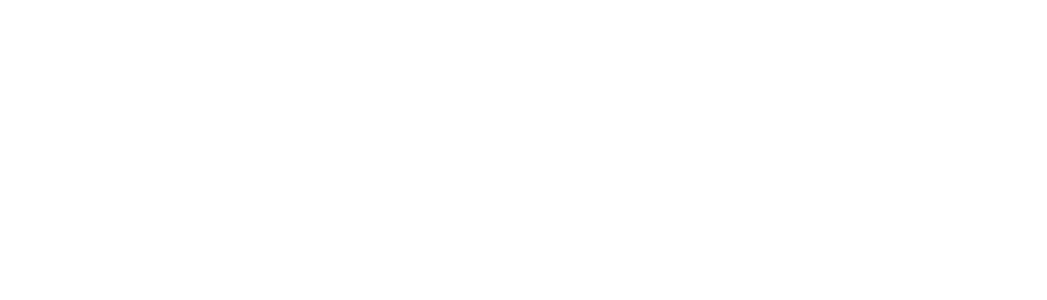
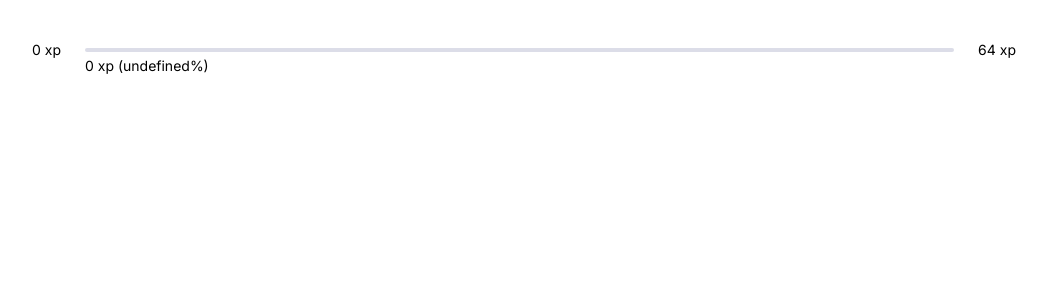
Before and after one commit to Bruno-Milford/nlw-vue, a Nuxt app in the folder movue-it-nuxt/: page / in a window 1280 px wide. Shown: the top 300 px of the page, without its empty margins (116-1163 px from the left). Built offline with nearby package versions, Linux system fonts and the light colour scheme.

Commit message:
component ExperienceBar

```diff
--- /dev/null
+++ b/movue-it-nuxt/components/atoms/ExperienceBar.vue
@@ -0,0 +1,27 @@
+<template>
+    <header class="pb-10 flex items-center">
+        <p class="text-sm">
+            {{ `${ xp.start } xp` }}
+        </p>
+        <div class="mx-4 lg:mx-6 flex-1 bg-gray-line h-1 rounded-md">
+            <div class="relative bg-green h1" :style="{ width: `${ currentXpPercentage }%` }">
+                <p class="text-sm absolute -rigth-4 w-max top-2">
+                    {{ `${ xp.current } xp (${ currentXpPercentage }%)` }}
+                </p>
+            </div>
+        </div>
+        <p class="text-sm">{{ `${ xp.end } xp` }}</p>
+    </header>
+</template>
+
+<script lang="ts">
+import Vue from 'vue';
+import { mapState, mapGetters } from 'vuex';
+
+export default Vue.extend({
+    computed: {
+        ...mapState('Challenges', ['xp']),
+        ...mapGetters('Challenges', ['currentXpPercentage'])
+    }
+});
+</script>
--- a/movue-it-nuxt/layouts/default.vue
+++ b/movue-it-nuxt/layouts/default.vue
@@ -1,7 +1,16 @@
 <template>
-  <Nuxt />
+	<div class="min-h-screen max-w-5xl mx-auto flex flex-col px-5 py-8 md:py-10">
+		<ExperienceBar />
+		<Nuxt />
+	</div>
 </template>
 
-<style>
+<script lang="ts">
+import Vue from 'vue';
+import ExperienceBar from '~/components/atoms/ExperienceBar.vue';
 
-</style>
+export default Vue.extend({
+	name: 'Default',
+	components: {	ExperienceBar	}
+});
+</script>
```
